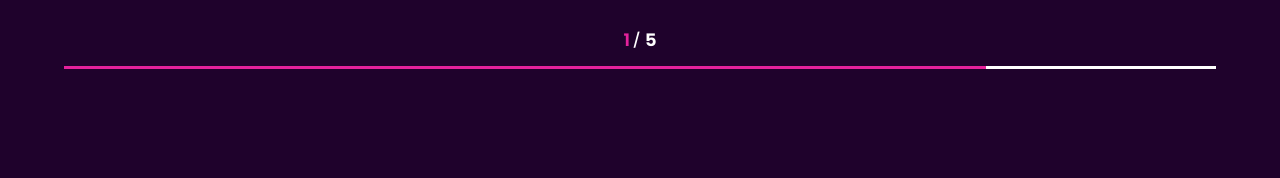
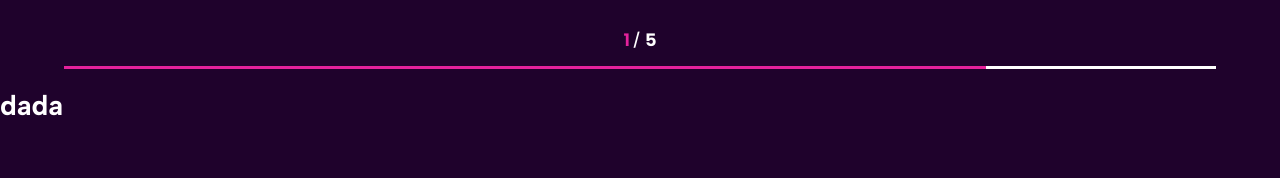
Before and after one commit to ZadorozhnyiYevhenii/quiz, a React (Vite) app: page / in a window 1280 px wide. Shown: the top 178 px of the page. Built offline with nearby package versions, Linux system fonts and the light colour scheme.

Commit message:
feat: added quiz title ui component and mixin for h1

```diff
--- a/src/App.jsx
+++ b/src/App.jsx
@@ -1,11 +1,13 @@
 import './App.scss'
 import { ProgressBar } from './components/ProgressBar/ProgressBar'
+import { QuizTitle } from './components/QuizTitle/QuizTitle'
 
 function App() {
 
   return (
     <>
       <ProgressBar numberOfQuiz={1} fillPercentage={80} />
+      <QuizTitle title={'dada'} />
     </>
   )
 }
--- /dev/null
+++ b/src/components/QuizTitle/QuizTitle.jsx
@@ -0,0 +1,12 @@
+import './QuizTitle.scss';
+
+export const QuizTitle = ({ title, description = '' }) => {
+  return (
+    <>
+      <h1 className="quiz-title">
+        {title}
+      </h1>
+      {description && <h3>{description}</h3>}
+    </>
+  )
+}
--- /dev/null
+++ b/src/components/QuizTitle/QuizTitle.scss
@@ -0,0 +1,5 @@
+@import "../../styleutils/mixins.scss";
+
+.quiz-title {
+  @include h1-title
+}
--- /dev/null
+++ b/src/styleutils/mixins.scss
@@ -0,0 +1,5 @@
+@mixin h1-title {
+  font-size: 28px;
+  font-weight: 700;
+  line-height: 34px;
+}
```
